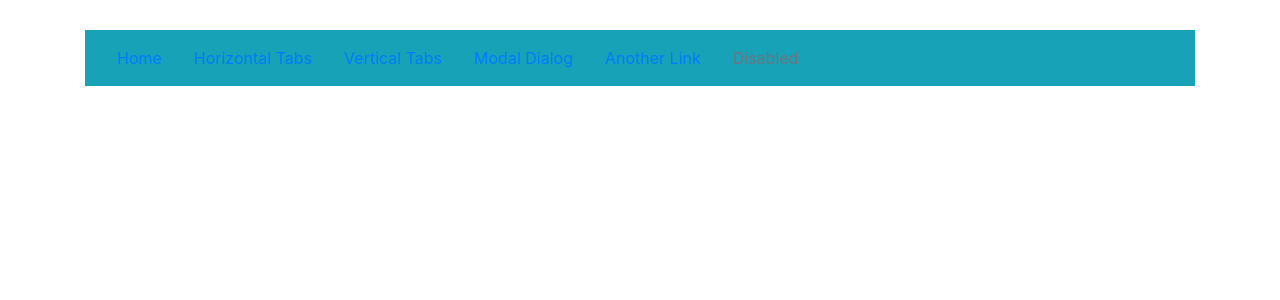
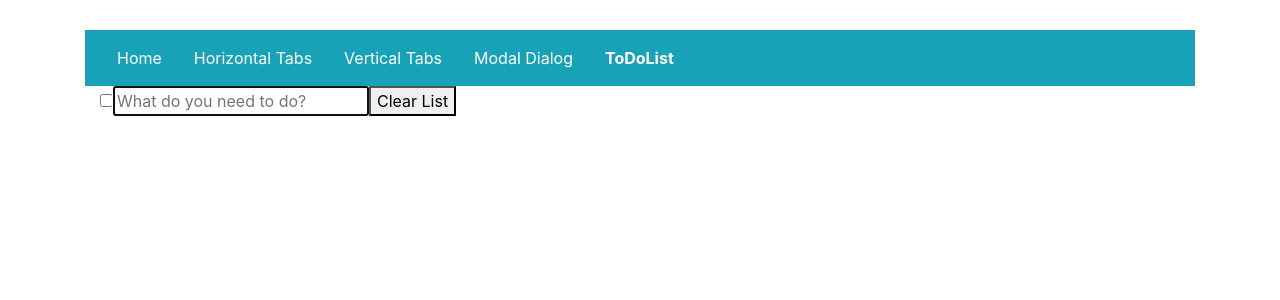
Before and after one commit to jeff-mccommas/sharepoint, a Vue app: page /todolist in a window 1280 px wide. Shown: the top 300 px of the page. Built offline with nearby package versions, Linux system fonts and the light colour scheme.

Commit message:
todo methods

```diff
--- a/eslint.json
+++ b/eslint.json
@@ -1,6 +1,6 @@
 {
     "loader": "eslint-loader",
-    "options":{
+    "options": {
         "failOnWarning": false
     },
 
@@ -12,6 +12,7 @@
         }
     },
     "rules": {
-        "semi": 2
+
+        "quotes": [1, "double", "avoid-escape"]
     }
 }
--- a/src/App.vue
+++ b/src/App.vue
@@ -14,6 +14,7 @@ import Home from './components/Home.vue';
 import TabsH from './components/bsTabs-h.vue';
 import TabsV from './components/bsTabs-v.vue';
 import bsModal from './components/bsModal.vue';
+import ToDoList from './components/to-do-list.vue';
 
 export default {
   components: {
@@ -21,7 +22,8 @@ export default {
     Home: Home,
     TabsH: TabsH,
     TabsV: TabsV,
-    bModal: bsModal
+    bModal: bsModal,
+    ToDoList
   }
 };
 </script>
--- a/src/components/Header.vue
+++ b/src/components/Header.vue
@@ -15,9 +15,9 @@
           <b-nav-item>
             <router-link activeClass="active" to="/bModal">Modal Dialog</router-link>
           </b-nav-item>
-
-          <b-nav-item>Another Link</b-nav-item>
-          <b-nav-item disabled>Disabled</b-nav-item>
+          <b-nav-item>
+            <router-link activeClass="active" to="/todolist">ToDoList</router-link>
+          </b-nav-item>
         </b-nav>
       </b-navbar>
     </div>
@@ -54,4 +54,11 @@ a.router-link {
   color: #ffffff;
   text-decoration: underline;
 }
+li.nav-item a {
+  color: white;
+  text-decoration: none;
+}
+li.nav-item a :hover {
+  color: rgba(255, 255, 255, 0.849);
+}
 </style>
--- a/src/components/to-do-list.vue
+++ b/src/components/to-do-list.vue
@@ -1,83 +1,48 @@
 <template>
-  <div class="columns">
-    <div class="column is-half is-offset-one-quarter task-list">
-      <div class="box">
-        <h2 class="title">My tasks</h2>
-        <hr>
-        <div class="field has-addons">
-          <div class="control is-expanded">
-            <input class="input" type="text" placeholder="New task" v-model="task.body">
-          </div>
-          <div class="control">
-            <a class="button is-primary" @click="createTask()">Add task</a>
-          </div>
-        </div>
+  <div class="container" id="todo">
+    <section class="panel">
+      <input type="checkbox" id="mark-all" @click="selectAll" :checked="areAllSelected">
+      <input
+        v-model="newTask"
+        @keyup.enter="addTask"
+        placeholder="What do you need to do?"
+        autofocus
+        class="text-input"
+      >
+      <button @click="clearList">Clear List</button>
+    </section>
 
-        <div class="tabs is-centered">
-          <ul>
-            <li :class="{'is-active':isActive('current')}">
-              <h3 class="title">
-                <a href="#" v-on:click.prevent="fetchTaskList()">Current task</a>
-              </h3>
-            </li>
-            <li :class="{'is-active':isActive('archive')}">
-              <h3 class="title">
-                <a href="#" v-on:click.prevent="fetchTaskList(1)">Archived tasks</a>
-              </h3>
+    <section class="list">
+      <ul class="list-item">
+        <li v-for="(task,index) in tasks" :key="`task-${index}`" :class="{done: isChecked(task)}">
+          <input type="checkbox" class="checkbox" @click="check" v-model="task.checked">
+
+          <input
+            type="text"
+            v-if="task === editingTask"
+            v-auto-focus
+            class="text-input"
+            @keyup.enter="endEditing(task)"
+            @blur="endEditing(task)"
+            v-model="task.text"
+          >
+
+          <label
+            for="checkbox"
+            v-if="task !== editingTask"
+            @dblclick="editTask(task)"
+          >{{ task.text }}</label>
+
+          <button class="delete" @click="removeTask(task)">X</button>
         </li>
       </ul>
-        </div>
-        <li v-for="(task,index )in tasks" :key="`task-${index}`" :class="{done: isChecked(task)}">
-          <header class="card-header">
-            <p class="card-header-title">Task {{ task.id }}</p>
-            <a
-              href="#"
-              class="card-header-icon"
-              aria-label="more options"
-              v-on:click.prevent="archiveTask(task.id)"
-            >
-              <span class="icon">
-                <i
-                  class="fa"
-                  :class="{'fa-square-o': !task.archive,
-                                                        check: !task.archive,
-                                                        'fa-check-square-o': task.archive,
-                                                        done: task.archive}"
-                  aria-hidden="true"
-                ></i>
-              </span>
-            </a>
-          </header>
-          <div class="card-content">
-            <div class="content">
-              <p
-                v-if="task !== editingTask"
-                @dblclick="editTask(task)"
-                v-bind:title="message"
-              >{{ task.body }}</p>
-              <input
-                class="input"
-                v-if="task === editingTask"
-                v-autofocus
-                @keyup.enter="endEditing(task)"
-                @blur="endEditing(task)"
-                type="text"
-                placeholder="New task"
-                v-model="task.body"
-              >
-            </div>
-          </div>
-          <footer class="card-footer">
-            <a class="card-footer-item" v-on:click.prevent="deleteTask(task.id)">Delete</a>
-          </footer>
-        </li>
-      </div>
-    </div>
+    </section>
   </div>
 </template>
 
 <script>
 export default {
+  el: "#todo",
   name: 'ToDoList',
   directives: {
     autofocus: {
@@ -86,89 +51,74 @@ export default {
       }
     }
   },
-  data() {
-    return {
-      message: 'Double click for editing.',
-      list: [],
-      task: {
-        id: '',
-        body: '',
-        archive: ''
+ data: {
+			newTask: "",
+			tasks: [
+				{
+					text: "This is an example task. Delete or add your own",
+					checked: false
+				}
+			],
+
+			editingTask: {
+
+			}
 		},
-      editingTask: {},
-      activeItem: 'current'
-    };
+
+		computed: {
+			areAllSelected: function () {
+				return this.tasks.every(function(task) {
+					return task.checked;
+				}) &&  this.tasks.length > 0;
 			},
-  created() {
-    this.fetchTaskList();
 		},
 methods: {
-    fetchTaskList(archive = null) {
-      if (archive === null) {
-        var url = 'current_tasks';
-        this.setActive('current');
-      } else {
-        var url = 'archived_tasks';
-        this.setActive('archive');
+
+			addTask: function () {
+				var task = this.newTask.trim();
+				if (task) {
+					this.tasks.push({text: task, checked: false});
+					this.newTask = "";
 				}
-      axios.get(url).then(result => {
-        this.list = result.data;
-      });
 			},
-    isActive(menuItem) {
-      return this.activeItem === menuItem;
+
+			removeTask: function (task) {
+        var index = this.tasks.indexOf(task);
+				this.tasks.splice(index, 1);
 			},
-    setActive(menuItem) {
-      this.activeItem = menuItem;
-    },
-    createTask() {
-      axios
-        .post('create_task', this.task)
-        .then(result => {
-          this.task.body = '';
-          this.fetchTaskList();
-        })
-        .catch(err => {
-          console.log(err);
-        });
-    },
-    editTask(task) {
+
+			editTask: function (task) {
 				this.editingTask = task;
 			},
-    endEditing(task) {
+
+			endEditing: function (task) {
 				this.editingTask = {};
-      if (task.body.trim() === '') {
-        this.deleteTask(task.id);
-      } else {
-        axios
-          .post('edit_task', task)
-          .then(result => {
-            console.log('success!');
-          })
-          .catch(err => {
-            console.log(err);
-          });
+				if (task.text.trim() === ""){
+					this.removeTask(task);
+				}
+
+			},
+
+			clearList: function () {
+				this.tasks = [
+
+				];
+			},
+
+			selectAll: function (task) {
+				var targetValue = this.areAllSelected ? false : true;
+				for (var i = 0; i < this.tasks.length; i++) {
+					this.tasks[i].checked = targetValue;
 				}
 			},
-    deleteTask(id) {
-      axios
-        .post('delete_task/' + id)
-        .then(result => {
-          this.fetchTaskList();
-        })
-        .catch(err => {
-          console.log(err);
+
+			check: function (task) {
+				task.checked = true;
+			},
+
+			isChecked: function (task) {
+				return task.checked;
+			}
+
+		}
 	});
-    },
-    archiveTask(id) {
-      axios
-        .post('archive_task/' + id)
-        .then(result => {
-          this.fetchTaskList();
-        })
-        .catch(err => {
-          console.log(err);
-        });
-    }
-  }
-};
```
Also changed, not shown: src/router.js (+14 -10 lines), .eslintrc.json (added). Lines whose indentation alone changed are shown as unchanged.
